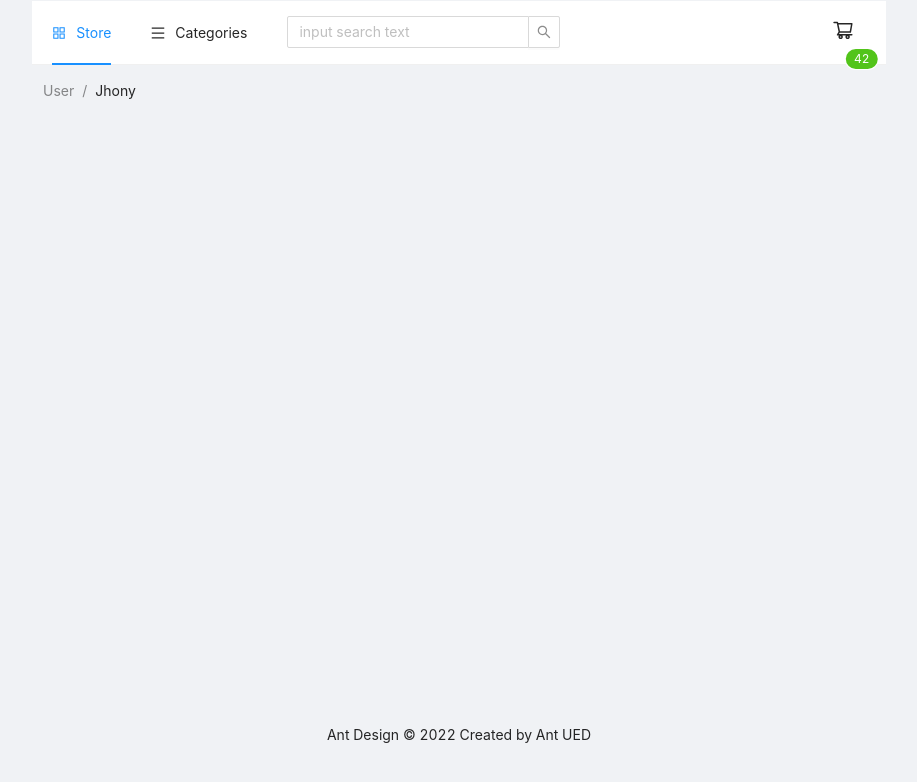
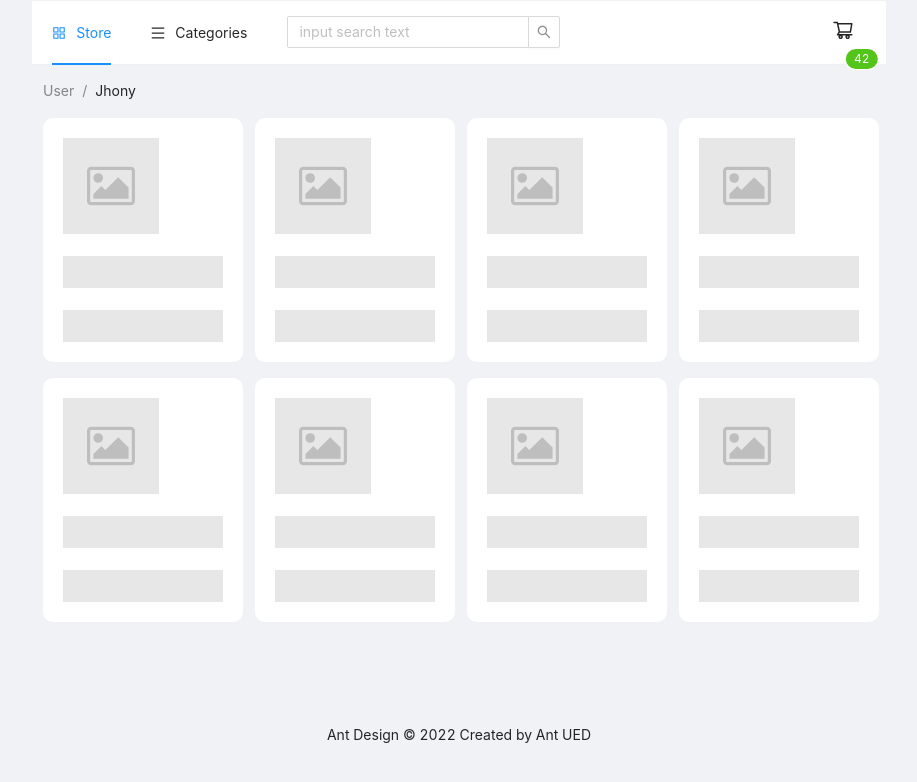
Before and after one commit to Ernian/store-app, a React (Create React App) app: page /products/1 in a window 1280 px wide. Shown: the top 782 px of the page, without its empty margins (181-1098 px from the left). Built offline with nearby package versions, Linux system fonts and the light colour scheme.

Commit message:
install react-router-dom, set base routing

```diff
--- a/package.json
+++ b/package.json
@@ -13,6 +13,7 @@
     "antd": "^4.22.6",
     "react": "^18.2.0",
     "react-dom": "^18.2.0",
+    "react-router-dom": "^6.3.0",
     "react-scripts": "5.0.1",
     "typescript": "^4.7.4",
     "web-vitals": "^2.1.4"
--- a/src/components/app/App.tsx
+++ b/src/components/app/App.tsx
@@ -1,67 +1,20 @@
 import React from 'react';
 import { BrowserRouter, Routes, Route } from 'react-router-dom';
-import { Layout, Col, Row, Affix } from 'antd';
-import Header from '../header/Header';
-import AdminPanel from '../adminPanel/AdminPanel';
 import { MainPage, ProductsPage, ProductPage, CartPage } from '../../pages';
-import BreadCrumb from '../breadCrumb/BreadCrumb';
+import AppLayout from '../appLayout/AppLayout';
 
 function App(): JSX.Element {
-    const [isAdmin, setIsAdmin] = React.useState(false)
-    const date = new Date
-
     return (
         <BrowserRouter>
-            <Layout style={{ minHeight: '100vh' }}>
-                {isAdmin && <AdminPanel />}
-                <Layout className="site-layout">
-                    <Layout.Header className="site-layout-background header" style={{ padding: 0 }} >
-                        <Affix offsetTop={1}>
-                            <Row>
-                                <Col
-                                    xs={24}
-                                    sm={24}
-                                    md={{ span: 20, offset: 2 }}
-                                    lg={{ span: 18, offset: 3 }}
-                                    xl={{ span: 16, offset: 4 }}
-                                    xxl={{ span: 14, offset: 5 }}
-                                >
-                                    <Header />
-                                </Col >
-                            </Row >
-                        </Affix >
-                    </Layout.Header>
-
-                    <Layout.Content
-                        style={{ margin: '0 16px' }}
-                        className='content'>
-                        <Row>
-                            <Col
-                                xs={24}
-                                sm={24}
-                                md={{ span: 20, offset: 2 }}
-                                lg={{ span: 18, offset: 3 }}
-                                xl={{ span: 16, offset: 4 }}
-                                xxl={{ span: 14, offset: 5 }}
-                            >
-                                <BreadCrumb />
-                                <Routes>
-                                    <Route path='/' element={<MainPage />} />
-                                    <Route path='/products' element={<ProductsPage />} />
-                                    <Route path='/product' element={<ProductPage />} />
-                                    <Route path='/cart' element={<CartPage />} />
-                                </Routes>
-                            </Col>
-                        </Row>
-                    </Layout.Content>
-
-                    <Layout.Footer style={{ textAlign: 'center' }} className='footer'>
-                        Ant Design &copy; {date.getFullYear()} Created by Ant UED
-                    </Layout.Footer>
-                </Layout>
-            </Layout >
+            <Routes>
+                <Route path='/' element={<AppLayout />}>
+                    <Route index element={<MainPage />} />
+                    <Route path='products/:category' element={<ProductsPage />} />
+                    <Route path='product/:id' element={<ProductPage />} />
+                    <Route path='cart' element={<CartPage />} />
+                </Route>
+            </Routes>
         </BrowserRouter>
-
     )
 }
 
--- /dev/null
+++ b/src/components/appLayout/AppLayout.tsx
@@ -0,0 +1,59 @@
+import React from 'react'
+import { Outlet } from 'react-router-dom';
+import { Layout, Col, Row, Affix } from 'antd';
+import Header from '../header/Header';
+import AdminPanel from '../adminPanel/AdminPanel';
+import BreadCrumb from '../breadCrumb/BreadCrumb';
+
+const AppLayout: React.FC = (): JSX.Element => {
+    const [isAdmin, setIsAdmin] = React.useState(false)
+    const date = new Date
+
+    return (
+        <Layout style={{ minHeight: '100vh' }}>
+            {isAdmin && <AdminPanel />}
+            <Layout className="site-layout">
+                <Layout.Header className="site-layout-background header" style={{ padding: 0 }} >
+                    <Affix offsetTop={1}>
+                        <Row>
+                            <Col
+                                xs={24}
+                                sm={24}
+                                md={{ span: 20, offset: 2 }}
+                                lg={{ span: 18, offset: 3 }}
+                                xl={{ span: 16, offset: 4 }}
+                                xxl={{ span: 14, offset: 5 }}
+                            >
+                                <Header />
+                            </Col >
+                        </Row >
+                    </Affix >
+                </Layout.Header>
+
+                <Layout.Content
+                    style={{ margin: '0 16px' }}
+                    className='content'>
+                    <Row>
+                        <Col
+                            xs={24}
+                            sm={24}
+                            md={{ span: 20, offset: 2 }}
+                            lg={{ span: 18, offset: 3 }}
+                            xl={{ span: 16, offset: 4 }}
+                            xxl={{ span: 14, offset: 5 }}
+                        >
+                            <BreadCrumb />
+                            <Outlet />
+                        </Col>
+                    </Row>
+                </Layout.Content>
+
+                <Layout.Footer style={{ textAlign: 'center' }} className='footer'>
+                    Ant Design &copy; {date.getFullYear()} Created by Ant UED
+                </Layout.Footer>
+            </Layout>
+        </Layout >
+    )
+}
+
+export default AppLayout
--- a/src/components/header/Header.tsx
+++ b/src/components/header/Header.tsx
@@ -29,27 +29,27 @@ const items: MenuProps['items'] = [
         icon: <MenuOutlined />,
         children: [
             {
-                label: <Link to='/products'>All products</Link>,
+                label: <Link to='/products/all'>All products</Link>,
                 key: 'all',
                 icon: <BarsOutlined />
             },
             {
-                label: <Link to='/product'>Electronics</Link>,
+                label: <Link to='/products/electronics'>Electronics</Link>,
                 key: 'electronics',
                 icon: <AndroidOutlined />
             },
             {
-                label: <a href="#jewelery">Jewelery</a>,
+                label: <Link to='/products/jewelery'>Jewelery</Link>,
                 key: 'jewelery',
                 icon: <SketchOutlined />
             },
             {
-                label: <a href="#men">Men's clothing</a>,
+                label: <Link to='/products/men'>Men's clothing</Link>,
                 key: 'men clothing',
                 icon: <ManOutlined />
             },
             {
-                label: <a href="#women">Women's clothing</a>,
+                label: <Link to='/products/women'>Women's clothing</Link>,
                 key: 'women clothing',
                 icon: <WomanOutlined />
             },
--- a/src/components/header/header.css
+++ b/src/components/header/header.css
@@ -11,13 +11,13 @@
     width: 200px;
 }
 
-@media (max-width: 608px) {
+@media (max-width: 810px) {
     #search-input {
         width: 100px;
     }
 }
 
-@media (max-width: 525px) {
+@media (max-width: 590px) {
     #root>section>section>header>div>div.ant-affix>div>div>ul>li:nth-child(3) {
         display: none;
     }
--- a/src/pages/ProductsPage.tsx
+++ b/src/pages/ProductsPage.tsx
@@ -1,5 +1,6 @@
 import React from 'react'
 import { Col, Row } from 'antd';
+import { useParams } from 'react-router-dom';
 import CardSkeleton from '../components/cardSkeleton/CardSkeleton';
 
 const sizes = {
@@ -13,6 +14,9 @@ const sizes = {
 
 const ProductsPage: React.FC = (): JSX.Element => {
     const [loading, setLoading] = React.useState(true)
+    const category = useParams()
+    console.log(category);
+
 
     // 'https://fakestoreapi.com/products/category/men\'s clothing'
     // 'https://fakestoreapi.com/products/category/women\'s clothing'
```
Also changed, not shown: 1 other file (tests, documents, lock files or other folders).
